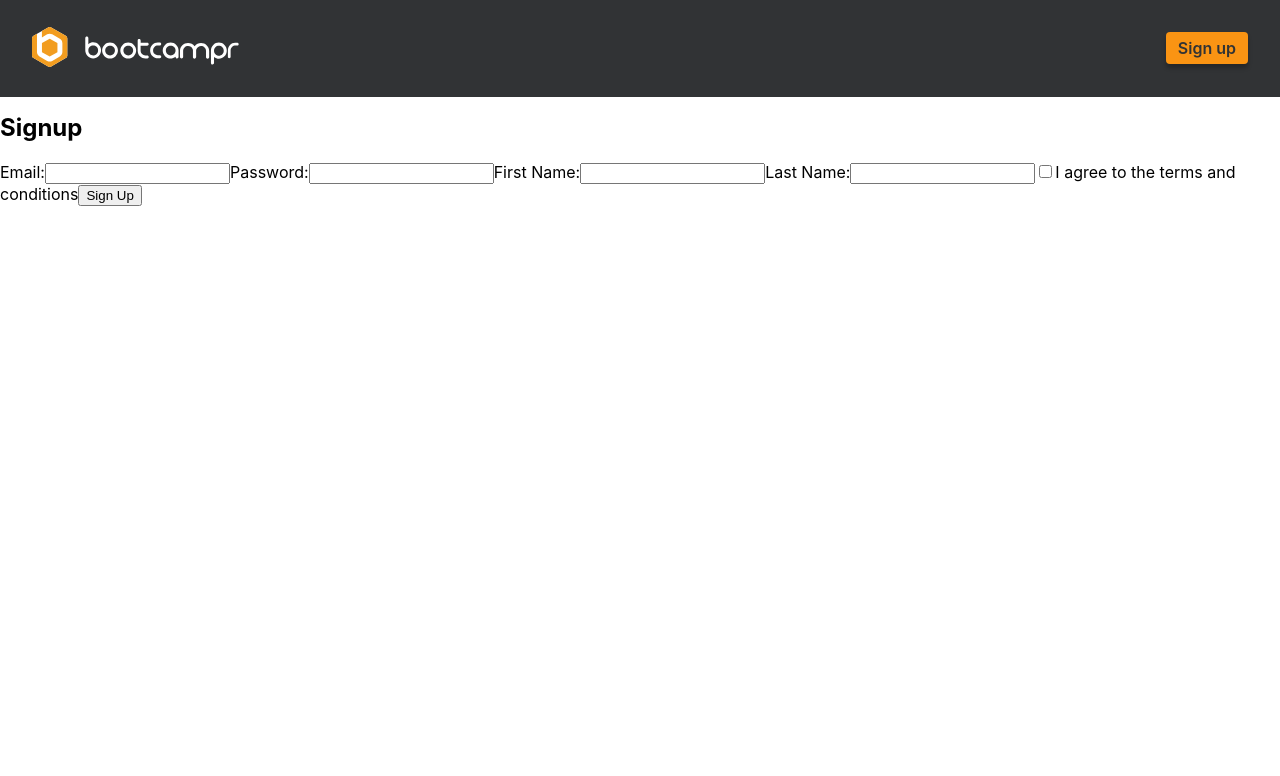
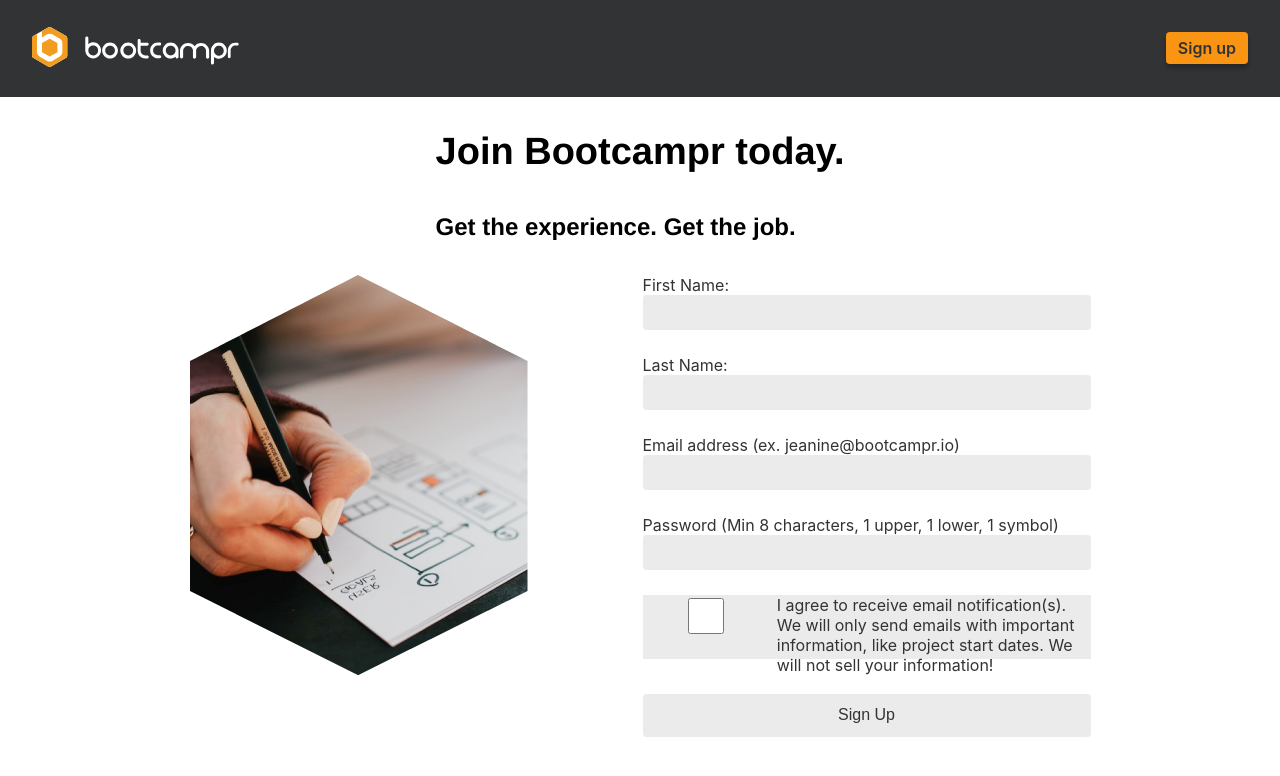
Before and after one commit to yeezick/bootcampr-assessment, a React (Create React App) app in the folder frontend/: page /sign-up in a window 1280 px wide. Shown: the top 776 px of the page. Built offline with nearby package versions, Linux system fonts and the light colour scheme.

Commit message:
added basic framework for signup page

```diff
--- a/frontend/src/screens/Signup/Signup.scss
+++ b/frontend/src/screens/Signup/Signup.scss
@@ -0,0 +1,115 @@
+:root {
+  --heading-2-font-family: "Inter-SemiBold", Helvetica;
+  --heading-2-font-size: 38px;
+  --heading-2-font-weight: 600;
+  --heading-2-line-height: 53.20px;
+  --heading-4-font-family: "Inter-SemiBold", Helvetica;
+  --heading-4-font-size: 24px;
+  --heading-4-font-weight: 600;
+  --heading-4-line-height: 33.60px;
+  --large-font-family: "Inter-Regular", Helvetica;
+  --large-font-size: 16px;
+  --large-font-weight: 400;
+  --large-line-height: 22.40px;
+  --orchid: rgba(128, 72, 200, 1);
+  --smoke: rgba(236, 235, 235, 1);
+  --white: rgba(254, 254, 254, 1);
+  --apricot: rgba(250, 148, 19, 1);
+  --charcoal: rgba(49, 51, 53, 1);
+}
+
+.container {
+  display: flex;
+  flex-direction: column;
+  align-items: center;
+  justify-content: center;
+  font-family: "Inter", Helvetica;
+  word-wrap: break-word;
+
+  &>div {
+    text-align: start;
+
+    &:first-child {
+
+
+      h2 {
+        font-family: var(--heading-2-font-family);
+        font-size: var(--heading-2-font-size);
+        font-weight: var(--heading-2-font-weight);
+        line-height: var(--heading-2-line-height);
+      }
+
+      h4 {
+        font-family: var(--heading-4-font-family);
+        font-size: var(--heading-4-font-size);
+        font-weight: var(--heading-4-font-weight);
+        line-height: var(--heading-4-line-height);
+      }
+    }
+
+    &:last-child {
+      display: flex;
+      gap: 5px;
+
+      div {
+        width: 448px;
+        height: 64px;
+        gap: 5px;
+
+      }
+
+      form {
+       flex: auto;
+
+
+        label {
+          font-family: var(---large-font-family);
+          font-size: var(---large-font-size);
+          font-weight: var(---large-font-weight);
+          line-height: var(--large-line-height-height);
+          color: var(--charcoal);
+          word-wrap: break-word;
+
+        }
+
+        input {
+          width: 100%;
+          padding: 10px 350px 10px 15px;
+          border-radius: 4px;
+          box-sizing: border-box;
+          border: none;
+          background-color: var(--smoke);
+          margin-bottom: 25px;
+        }
+        .checkbox-container {
+          display: flex;
+          background-color: var(--smoke);
+
+          input[type="checkbox"] {
+            margin-left: 0; // Set margin-left to 0 for no space
+          }
+
+          label {
+            display: inline; // Display label inline with the checkbox
+            margin-bottom: 0; // Remove margin to prevent extra space
+          }
+        }
+
+
+        button {
+          width: 448px;
+          background-color: var(--smoke);
+          font-size: var(--large-font-size);
+          line-height: var(--large-line-height);
+          color: var(--charcoal);
+          font-weight: 500px;
+          padding: 10px 16px;
+          margin-top: 35px;
+          border: none;
+          border-radius: 4px;
+          cursor: pointer;
+        }
+      }
+    }
+  }
+}
--- a/frontend/src/screens/Signup/Signup.tsx
+++ b/frontend/src/screens/Signup/Signup.tsx
@@ -1,6 +1,8 @@
 import React, { useState } from 'react';
 import { useNavigate } from 'react-router-dom';
 import axios from 'axios';
+import signup from '../../assets/images/signup.png';
+import './Signup.scss';
 
 export const Signup: React.FC = () => {
     const [formData, setFormData] = useState({
@@ -35,7 +37,7 @@ export const Signup: React.FC = () => {
                 alert('Failed to sign up. Please try again.');
             }
         } catch (error) {
-      if ( error.response.status === 409) {
+            if (error.response.status === 409) {
                 setError('User already exists. Please choose a different email.');
             } else if (error.response.status === 400) {
                 setError('Password does not meet complexity requirements');
@@ -48,28 +50,40 @@ export const Signup: React.FC = () => {
 
     return (
         <div className="container">
-      <h2>Signup</h2>
+        <div>
+          <h2>Join Bootcampr today.</h2>
+          <h4>Get the experience. Get the job. </h4>
+        </div>
         {error && <p style={{ color: 'red' }}>{error}</p>}
+        <div>
+          <div>
+            <img src={signup} alt="signup" />
+          </div>
+          <div className="form-container">
             <form onSubmit={handleSubmit}>
-        <label htmlFor="email">Email:</label>
-        <input type="email" id="email" name="email" value={formData.email} onChange={handleChange} required />
-
-        <label htmlFor="password">Password:</label>
-        <input type="password" id="password" name="password" value={formData.password} onChange={handleChange} required />
-
               <label htmlFor="firstName">First Name:</label>
               <input type="text" id="firstName" name="firstName" value={formData.firstName} onChange={handleChange} required />
 
               <label htmlFor="lastName">Last Name:</label>
               <input type="text" id="lastName" name="lastName" value={formData.lastName} onChange={handleChange} required />
 
-        <label>
+              <label htmlFor="email">Email address (ex. jeanine@bootcampr.io)</label>
+              <input type="email" id="email" name="email" value={formData.email} onChange={handleChange} required />
+
+              <label htmlFor="password">Password (Min 8 characters, 1 upper, 1 lower, 1 symbol)</label>
+              <input type="password" id="password" name="password" value={formData.password} onChange={handleChange} required />
+
+              <div className="checkbox-container">
                 <input type="checkbox" id="agreement" name="agreement" checked={formData.agreement} onChange={handleChange} required />
-          I agree to the terms and conditions
+                <label htmlFor="agreement">
+                  I agree to receive email notification(s). We will only send emails with important information, like project start dates. We will not sell your information!
                 </label>
+              </div>
 
               <button type="submit">Sign Up</button>
             </form>
           </div>
+        </div>
+      </div>
     );
 };
```
Also changed, not shown: frontend/src/assets/images/signup.png (renamed from frontend/src/assets/signup.png). Lines whose indentation alone changed are shown as unchanged.
